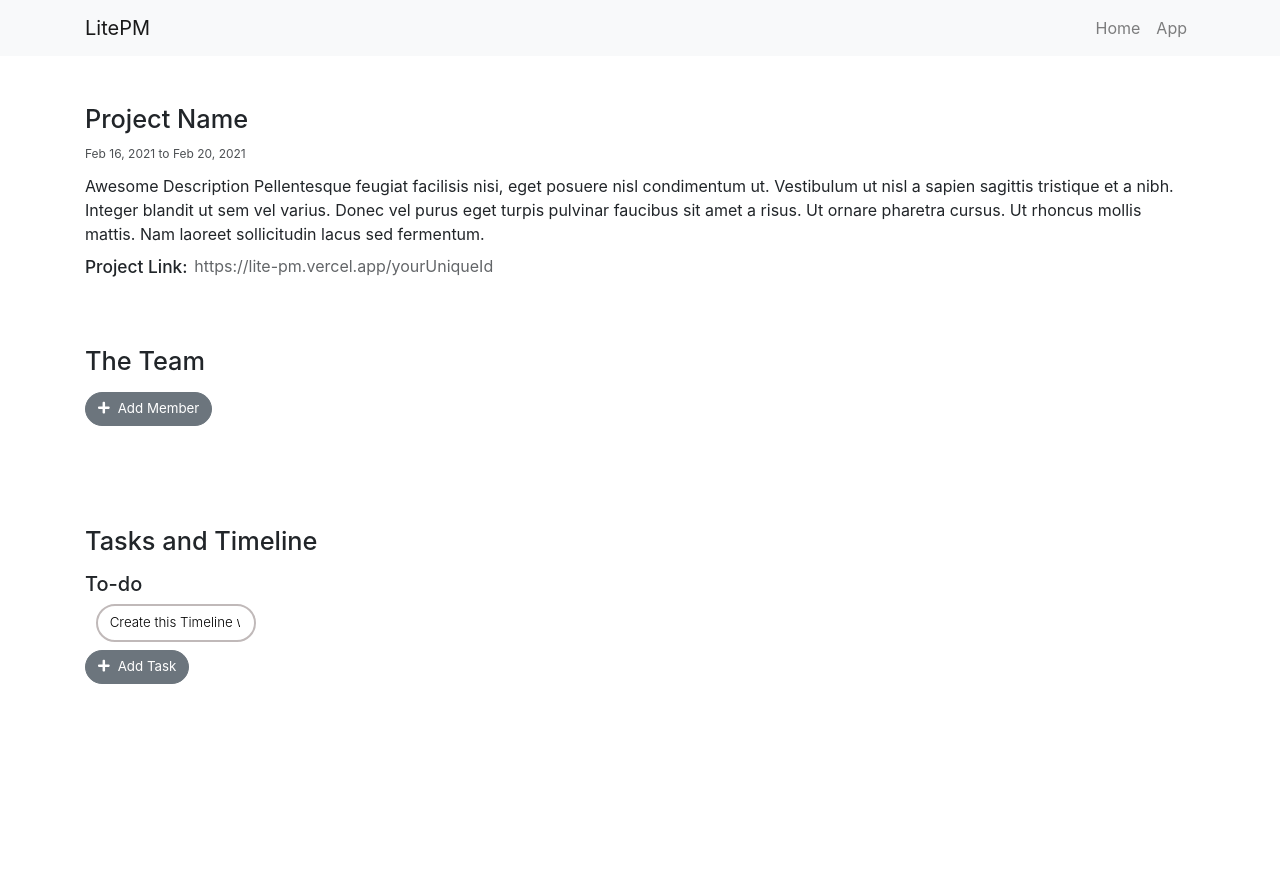
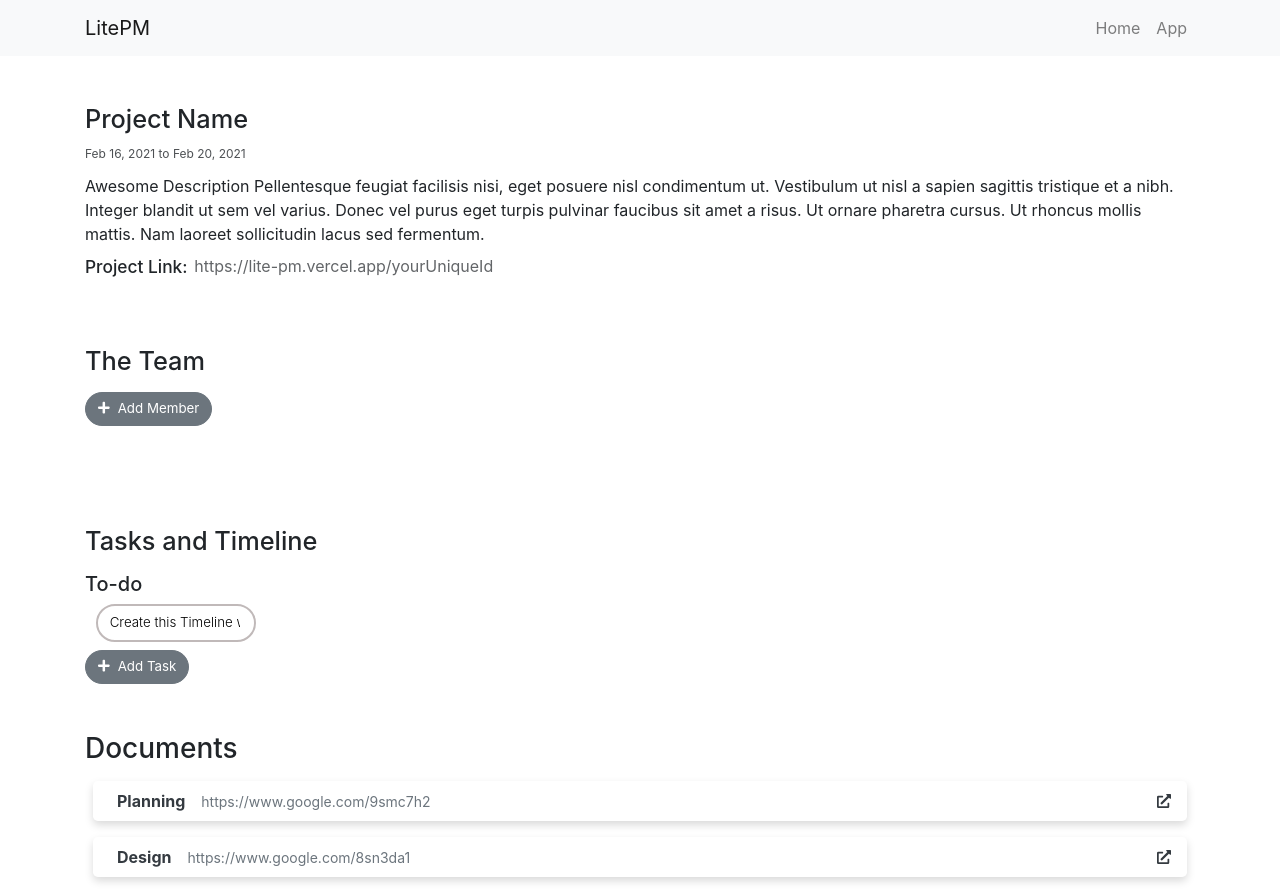
Before and after one commit to CaioCamatta/Lite-PM-frontend, a Next.js app in the folder lite-pm/: page / in a window 1280 px wide. Before the commit the page ends 800 px from the top, so only its background shows below. Built offline with nearby package versions, Linux system fonts and the light colour scheme.

Commit message:
Add ProjectDocuments component

```diff
--- a/lite-pm/pages/components/AppPage.js
+++ b/lite-pm/pages/components/AppPage.js
@@ -15,6 +15,7 @@ import Navigationbar from "./Navigationbar";
 import ProjectDetails from "./ProjectDetails";
 import TeamMember from "./TeamMember";
 import Task from "./Task";
+import ProjectDocuments from "./ProjectDocuments";
 
 import { FontAwesomeIcon } from "@fortawesome/react-fontawesome";
 import { faPlus } from "@fortawesome/free-solid-svg-icons";
@@ -24,6 +25,12 @@ class AppPage extends Component {
     super(props);
     this.state = {
       teamMembers: [],
+      project: {
+        documents: [
+          { name: "Planning", url: "https://www.google.com/9smc7h2" },
+          { name: "Design", url: "https://www.google.com/8sn3da1" },
+        ],
+      },
       showAddMember: false,
       memberName: "Name",
       memberEmail: "Email",
@@ -301,6 +308,11 @@ class AppPage extends Component {
             <FontAwesomeIcon icon={faPlus} className="mr-2" />
             Add Task
           </Button>
+
+          <ProjectDocuments
+            documents={this.state.project.documents}
+            className="mt-5"
+          />
         </Container>
 
         <div>
--- /dev/null
+++ b/lite-pm/pages/components/ProjectDocuments.js
@@ -0,0 +1,38 @@
+import React, { Component } from "react";
+import { FontAwesomeIcon } from "@fortawesome/react-fontawesome";
+import { faExternalLinkAlt } from "@fortawesome/free-solid-svg-icons";
+
+export function ProjectDoc(props) {
+  return (
+    <div className="mx-2 mb-3 shadow-md rounded-lg">
+      <a target="_blank" href={props.url} className="text-decoration-none">
+        <div className="w-100 px-3 py-2 text-dark d-flex">
+          <span className="font-weight-bold pl-2">{props.name}</span>
+          <span className="overflow-hidden small ml-3 my-auto text-muted">
+            {props.url}
+          </span>
+          <FontAwesomeIcon
+            icon={faExternalLinkAlt}
+            className="ml-2 ml-auto my-auto small"
+          />
+        </div>
+      </a>
+    </div>
+  );
+}
+
+export default class ProjectDocuments extends Component {
+  constructor(props) {
+    super(props);
+  }
+  render() {
+    return (
+      <div className={this.props.className}>
+        <h3 className="mb-3">Documents</h3>
+        {this.props.documents?.map((document, i) => (
+          <ProjectDoc key={i} name={document.name} url={document.url} />
+        ))}
+      </div>
+    );
+  }
+}
--- a/lite-pm/styles/globals.css
+++ b/lite-pm/styles/globals.css
@@ -14,3 +14,7 @@ a {
 * {
   box-sizing: border-box;
 }
+
+.shadow-md {
+  box-shadow: 0 0.25rem 0.5rem rgba(0, 0, 0, 0.15) !important;
+}
```
